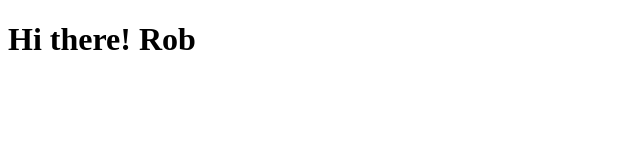
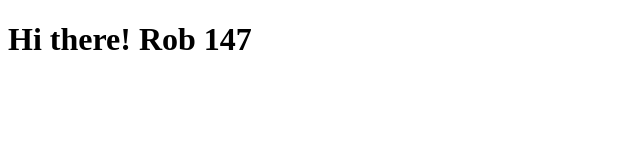
Before and after one commit to patriciakennedy/react-learning-hub, a React (Vite) app in the folder reactpro/: page / in a window 1280 px wide. Shown: the top 160 px of the page, without its empty margins (0-640 px from the left). Built offline with nearby package versions, Linux system fonts and the light colour scheme.

Commit message:
Update App.jsx & Hello.jsx code - Passing Arrays to Props

```diff
--- a/reactpro/src/App.jsx
+++ b/reactpro/src/App.jsx
@@ -1,10 +1,12 @@
 // Import JSX files to use
 import Hello from "./components/Hello";
 
+// Passing Arrays to Props
 function App() {
+  const seatNumbers = [1, 4,7];
   return (
     <div className="App">
-      <Hello name="Rob" message="Hi there!" />
+      <Hello name="Rob" message="Hi there!" seatNumbers={seatNumbers} />
     </div>
   );
 };
--- a/reactpro/src/components/Hello.jsx
+++ b/reactpro/src/components/Hello.jsx
@@ -1,9 +1,9 @@
-
-function Hello({name, message}) {
+// Accessing 'seatNumbers' from App.jsx file
+function Hello({name, message, seatNumbers}) {
   //every component must return jsx
   return (
    <div>
-      <h1>{message} {name} </h1>
+      <h1>{message} {name} {seatNumbers} </h1>
    </div>
   );
 }
```
Also changed, not shown: 1 other file (tests, documents, lock files or other folders).
